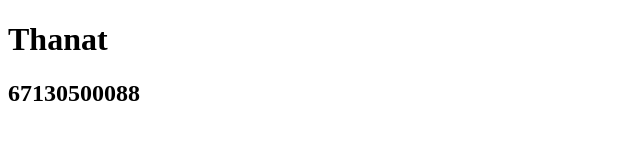
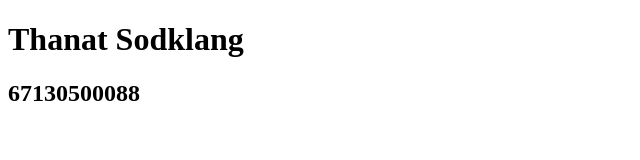
Before and after one commit to Thanatdew/Thanat, a plain HTML site: page src/index.html in a window 1280 px wide. Shown: the whole page, without its empty margins (0-640 px from the left). Drawn offline with Linux system fonts and the light colour scheme.

Commit message:
Update index.html

```diff
--- a/src/index.html
+++ b/src/index.html
@@ -1,5 +1,5 @@
 <!DOCTYPE html>
 <body>
-    <h1>Thanat</h1>
+    <h1>Thanat Sodklang</h1>
     <h2>67130500088</h2>
 </body>
```
